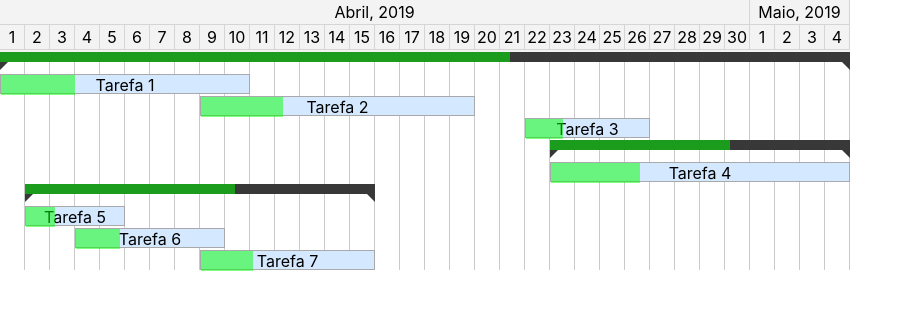
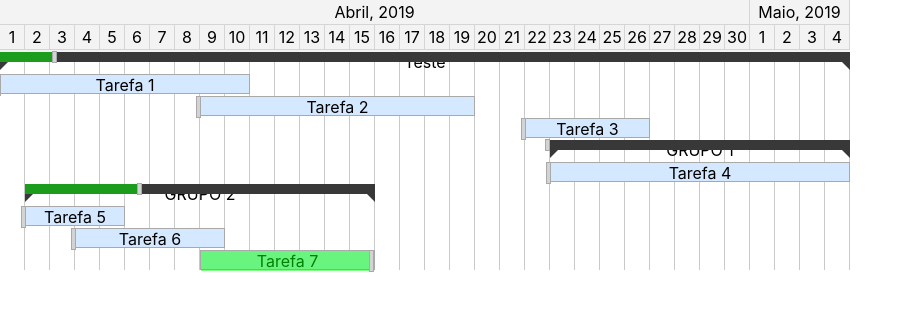
Before and after one commit to zxmarcos/react-ganttchart, a React (Create React App) app: page / in a window 1280 px wide. Shown: the top 310 px of the page, without its empty margins (0-913 px from the left). Built offline with nearby package versions, Linux system fonts and the light colour scheme; the HTML template or start-up script is replaced by a standard one.

Commit message:
Adiciona sistema de observables

```diff
--- a/src/App.js
+++ b/src/App.js
@@ -62,6 +62,8 @@ class App extends Component {
         new Date(2019, 3, 15)
       );
 
+      t7.setProgress(100);
+
       const g1 = new Task('GRUPO 1', null, null, true);
       g1.addTask(t4);
 
--- a/src/gantt/components/GTask.jsx
+++ b/src/gantt/components/GTask.jsx
@@ -11,7 +11,7 @@ export default class GTask extends Component {
 
     return (
       <div className="g-task" style={style}>
-        <GTaskProgress value={30} />
+        <GTaskProgress task={task} />
         <span>{task.name}</span>
       </div>
     );
--- a/src/gantt/components/GTaskGroup.jsx
+++ b/src/gantt/components/GTaskGroup.jsx
@@ -11,9 +11,9 @@ export default class GTaskGroup extends Component {
 
     return (
       <div className="g-task g-task-group" style={style}>
-        <GTaskProgress value={60} />
+        <GTaskProgress task={task} />
         <div className="g-task-group-bar"/>
-        {/* <span>{task.name}</span> */}
+        <span>{task.name}</span>
       </div>
     );
   }
--- a/src/gantt/components/GTaskProgress.jsx
+++ b/src/gantt/components/GTaskProgress.jsx
@@ -1,8 +1,75 @@
-import React, { Component } from 'react';
+import React, { Component } from "react";
+import { EvProgressChanged } from "../core/Task";
 
 export default class GTaskProgress extends Component {
+  constructor() {
+    super();
+    this.state = {
+      dragging: false
+    };
+
+    this.onMouseDown = this.handleMouseDown.bind(this);
+    this.onMouseMove = this.handleMouseMove.bind(this);
+    this.onMouseUp = this.handleMouseUp.bind(this);
+    this.el = {};
+
+    this.updateMe = () => this.setState(this.state);
+  }
+
+  componentDidMount() {
+    const { task } = this.props;
+    task.on(EvProgressChanged, this.updateMe);
+  }
+
+  componentWillUnmount() {
+    const { task } = this.props;
+    task.un(EvProgressChanged, this.updateMe);
+  }
+
+  handleMouseDown(event) {
+    event.preventDefault();
+    this.setState({ dragging: true });
+    document.addEventListener("mousemove", this.onMouseMove, false);
+    document.addEventListener("mouseup", this.onMouseUp, false);
+  }
+
+  handleMouseMove(event) {
+    if (this.state.dragging && !!this.el) {
+      const { task } = this.props;
+      // console.log("xxx", event.movementX);
+      const maxWidth = this.el.parentNode.clientWidth;
+      const width = this.el.clientWidth;
+
+      const percent = Math.floor(
+        Math.max(0, Math.min(100, ((width + event.movementX) * 100) / maxWidth))
+      );
+
+      task.setProgress(percent);
+    }
+  }
+
+  handleMouseUp(event) {
+    event.preventDefault();
+    this.setState({ dragging: false });
+    document.removeEventListener("mousemove", this.onMouseMove, false);
+    document.removeEventListener("mouseup", this.onMouseUp, false);
+  }
+
   render() {
-    const { value } = this.props;
-    return <div className="g-task-progress" style={{ width: `${value}%` }}/>;
+    const { task } = this.props;
+    return (
+      <div
+        ref={e => (this.el = e)}
+        className="g-task-progress"
+        style={{ width: `${task.getProgress()}%` }}
+      >
+        <div
+          className="g-task-progress-gripper"
+          onMouseDown={ev => this.handleMouseDown(ev)}
+          onMouseMove={ev => this.handleMouseMove(ev)}
+          onMouseUp={ev => this.handleMouseUp(ev)}
+        />
+      </div>
+    );
   }
 }
--- a/src/gantt/components/GTimeHeader.jsx
+++ b/src/gantt/components/GTimeHeader.jsx
@@ -17,7 +17,6 @@ const monthNames = [
 ];
 
 const createMonthSpan = (m, y) => {
-  console.log('cm', m, y);
   return {
     month: `${monthNames[m]}, ${y}`,
     span: 1
@@ -68,8 +67,6 @@ export default class GTimeHeader extends Component {
       );
     }
 
-    console.log(monthSpans);
-
     return (
       <table className="g-timeheader" cellPadding="0" cellSpacing="0">
         <thead>
--- a/src/gantt/components/Gantt.css
+++ b/src/gantt/components/Gantt.css
@@ -84,6 +84,22 @@
   height: 20px;
 }
 
+.g-task-progress-gripper {
+  width: 3px;
+  position: absolute;
+  right: 0;
+  top: -1px;
+  background: lightgray;
+  border: 1px solid darkgray;
+  height: 100%;
+  padding: 0;
+}
+
+.g-task-progress-gripper:hover {
+  width: 6px;
+  right: -2px;
+}
+
 .g-task-group .g-task-progress {
   position: absolute;
   background: rgb(0, 255, 0, 0.5);
--- a/src/gantt/components/GanttViewer.jsx
+++ b/src/gantt/components/GanttViewer.jsx
@@ -1,23 +1,33 @@
 import React, { Component } from "react";
 import "./Gantt.css";
 import GTask from "./GTask";
-// Marcos Medeiros, 18/03/2019
 import GTaskGroup from "./GTaskGroup";
 import GTimeHeader from "./GTimeHeader";
 import GanttProject from "./GanttProject";
-import DateUtils from '../core/DateUtils';
+import DateUtils from "../core/DateUtils";
 
 class GanttViewer extends Component {
-
   renderTask_(prjStartDate, task) {
     if (task.isGroup) {
-      const stasks = [<GTaskGroup task={task} offset={DateUtils.daysBetween(prjStartDate, task.start)} />];
+      const stasks = [
+        <GTaskGroup
+          task={task}
+          offset={DateUtils.daysBetween(prjStartDate, task.start)}
+          key={task.id}
+        />
+      ];
       for (const subTask of task.taskList) {
         stasks.push(this.renderTask_(prjStartDate, subTask));
       }
       return stasks;
     } else {
-      return <GTask task={task} offset={DateUtils.daysBetween(prjStartDate, task.start)} />
+      return (
+        <GTask
+          task={task}
+          offset={DateUtils.daysBetween(prjStartDate, task.start)}
+          key={task.id}
+        />
+      );
     }
   }
 
--- /dev/null
+++ b/src/gantt/core/Observable.js
@@ -0,0 +1,26 @@
+export default class Observable {
+  constructor() {
+    this.slots = {};
+  }
+
+  emit(event, ...parameters) {
+    if (this.slots.hasOwnProperty(event)) {
+      for (const fn of this.slots[event]) {
+        fn(...arguments);
+      }
+    }
+  }
+
+  on(event, fn) {
+    if (!this.slots.hasOwnProperty(event)) {
+      this.slots[event] = [];
+    }
+    this.slots[event].push(fn);
+  }
+
+  un(event, fn) {
+    if (this.slots.hasOwnProperty(event)) {
+      this.slots = this.slots[event].filter(f => f !== fn);
+    }
+  }
+}
--- a/src/gantt/core/Project.js
+++ b/src/gantt/core/Project.js
@@ -1,7 +1,11 @@
 import Task from "./Task";
+import Observable from "./Observable";
 
-export default class Project {
+export const EvChanged = 'changed';
+
+export default class Project extends Observable {
   constructor(name='', description='') {
+    super();
     this.name = name;
     this.description = description;
     this.root = new Task(name, null, null, true);
@@ -11,9 +15,11 @@ export default class Project {
 
   addTask(task) {
     this.root.taskList.push(task);
-    const ts = this.root.findTimespan();
+    const ts = this.root.calculateTimespan();
     this.minDate = ts[0];
     this.maxDate = ts[1];
+
+    this.emit(EvChanged);
   }
 
   startDate() {
@@ -24,4 +30,8 @@ export default class Project {
     return this.maxDate;
   }
 
+  progress() {
+    return this.root.getProgress();
+  }
+
 }
--- a/src/gantt/core/Task.js
+++ b/src/gantt/core/Task.js
@@ -1,10 +1,14 @@
 import DateUtils from "./DateUtils";
+import Observable from "./Observable";
 
 let taskIdSequence = 1;
 
-export default class Task {
+export const EvProgressChanged = 'progress-changed';
+export const EvTimespanChanged = 'timespan-changed';
 
-  constructor(name, start, end, isGroup=false) {
+export default class Task extends Observable {
+  constructor(name, start, end, isGroup = false) {
+    super();
     this.id = taskIdSequence++;
     this.name = name;
     this.start = start || new Date();
@@ -12,27 +16,73 @@ export default class Task {
     this.taskList = [];
     this.isGroup = isGroup;
     this.parentGroup = null;
+    this.completePercent = 0;
   }
 
-  findTimespan() {
+  calculateTimespan() {
     if (this.isGroup) {
-      this.start = Math.min.apply(null, this.taskList.map(t => t.startDate().getTime()));
-      this.end = Math.max.apply(null, this.taskList.map(t => t.endDate().getTime()));
+      this.start = Math.min.apply(
+        null,
+        this.taskList.map(t => t.startDate().getTime())
+      );
+      this.end = Math.max.apply(
+        null,
+        this.taskList.map(t => t.endDate().getTime())
+      );
       this.start = new Date(this.start);
       this.end = new Date(this.end);
     }
     return [this.start, this.end];
   }
 
+  calculateProgress() {
+    if (this.isGroup) {
+      let counter = 0;
+      const lastProgress = this.completePercent;
+      const sum = this.taskList.reduce((prev, task) => {
+        counter++;
+        return prev + task.calculateProgress();
+      }, 0);
+
+      if (counter > 0 && Number.isFinite(sum)) {
+        this.completePercent = Number((sum / counter).toFixed(2));
+      } else {
+        this.completePercent = 0;
+      }
+
+      // Emit o evento se o valor for diferente.
+      if (lastProgress !== this.completePercent) {
+        this.emit(EvProgressChanged, this.completePercent);
+      }
+    }
+    return this.completePercent;
+  }
+
   addTask(task) {
     if (this.isGroup) {
       this.taskList.push(task);
-      this.findTimespan();
+      this.calculateTimespan();
     }
   }
 
   days() {
     return DateUtils.daysBetween(this.start, this.end);
+  }
+
+  setStart(date) {
+    const last = this.start.getTime();
+    this.start = date;
+    if (last !== date.getTime()) {
+      this.emit(EvTimespanChanged, [this.start, this.end]);
+    }
+  }
+
+  setEnd(date) {
+    const last = this.end.getTime();
+    this.end = date;
+    if (last !== date.getTime()) {
+      this.emit(EvTimespanChanged, [this.start, this.end]);
+    }
   }
 
   startDate() {
@@ -42,4 +92,18 @@ export default class Task {
   endDate() {
     return this.end;
   }
+
+  setProgress(percent) {
+    if (!this.isGroup) {
+      const changed = this.completePercent !== percent;
+      this.completePercent = percent;
+      if (changed) {
+        this.emit(EvProgressChanged, percent);
+      }
+    }
+  }
+
+  getProgress() {
+    return this.calculateProgress();
+  }
 }
```
